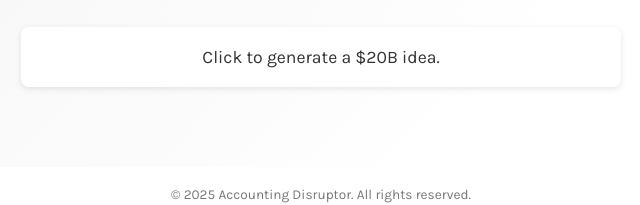
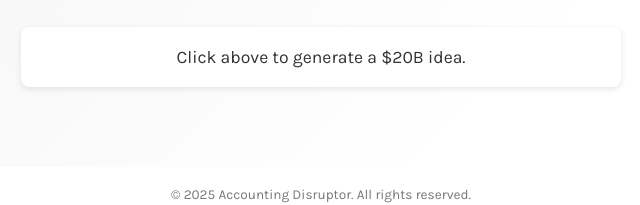
Before and after one commit to tzcpa93/IdeaGenerator, a website: page index.html in a window 1280 px wide. Shown: the part 419-624 px from the top of the page, 319-959 px from the left. Drawn offline with Linux system fonts and the light colour scheme.

Commit message:
Update index.html

```diff
--- a/index.html
+++ b/index.html
@@ -226,7 +226,7 @@
         </p>
         <button id="generateBtn">Make me a disruptor bro plz</button>
         <p id="ideaTitle" style="display: none;"><br>Your free $20B idea:</p>
-        <div id="idea">Click to generate a $20B idea.</div>
+        <div id="idea">Click above to generate a $20B idea.</div>
       </section>
     </main>
 
```
